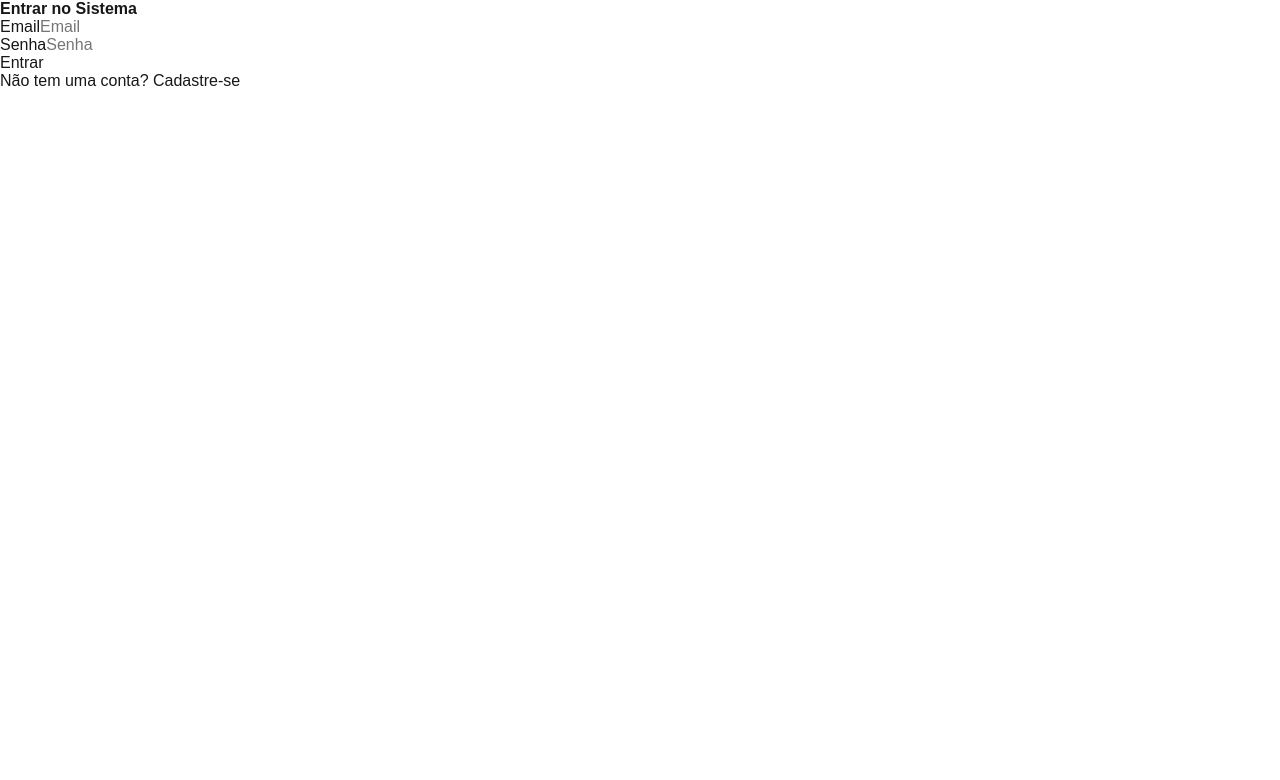
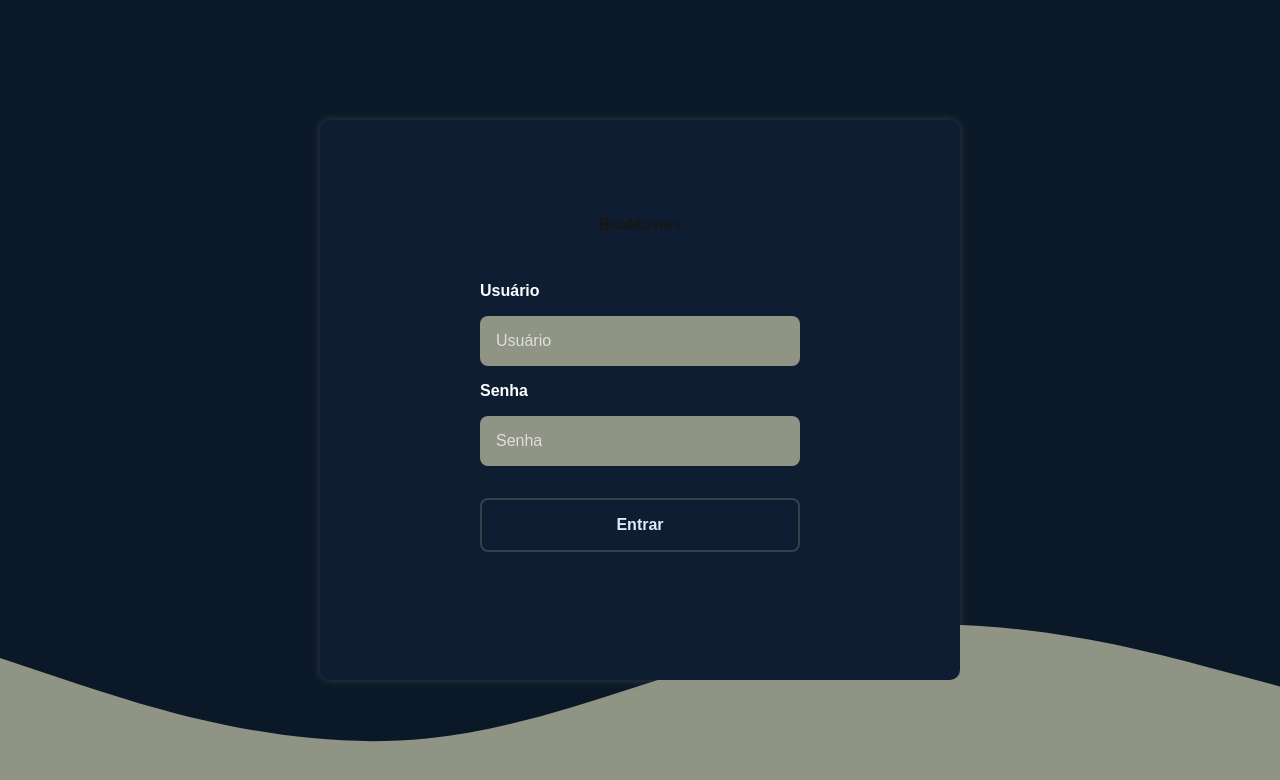
Before and after one commit to DEViana97/bea-movies, a Next.js app: page /login in a window 1280 px wide. Shown: the top 780 px of the page. Built offline with nearby package versions, Linux system fonts and the light colour scheme; no server answers.

Commit message:
add login page styles

```diff
--- a/src/app/login/page.tsx
+++ b/src/app/login/page.tsx
@@ -1,4 +1,4 @@
-import LoginForm from '../../components/loginForm'
+import LoginForm from '../../components/loginForm/LoginForm'
 import React from 'react'
 
 export default function page() {
--- /dev/null
+++ b/src/components/loginForm/LoginForm.tsx
@@ -0,0 +1,72 @@
+'use client'
+
+import { useAuth } from '../../contex/authContext';
+import Link from 'next/link';
+import { useRouter } from 'next/navigation';
+import React, { useState } from 'react';
+import { ContainerWrapper, ContentWrapper } from './loginForm.styled';
+import { Input } from '../input/Input';
+import { Button } from '../button/Button';
+
+
+export default function LoginForm() {
+  const [username, setUsername] = useState<string>('');
+  const [password, setPassword] = useState<string>('');
+  const { login, loading } = useAuth();
+  const router = useRouter();
+
+
+  async function handleSubmit(e: React.FormEvent) {
+    e.preventDefault();
+    try {
+      await login(username, password);
+    } catch (error) {
+      console.error(error);
+      throw new Error('Erro ao fazer login');
+    }
+  }
+
+  return (
+    <ContainerWrapper>
+      <ContentWrapper>
+        <div>
+          <h2>
+            BeaMovies
+          </h2>
+        </div>
+        <form style={{ display: 'flex', flexDirection: 'column', gap: '1rem', width: '60%', padding: '2rem', borderRadius: '8px' }} onSubmit={handleSubmit}>
+          <div>
+            <Input
+              label="Usuário"
+              id="usuario"
+              name="usuario"
+              placeholder="Usuário"
+              value={username}
+              onChange={(e) => setUsername(e.target.value)}
+            />
+            <Input
+              label="Senha"
+              id="password"
+              name="password"
+              type="password"
+              required
+              placeholder="Senha"
+              value={password}
+              onChange={(e) => setPassword(e.target.value)}
+            />
+          </div>
+
+          <div style={{ display: 'flex', width: '100%', justifyContent: 'center' }}>
+            <Button
+             type="submit"
+             width="100%"
+             variant='secondary'
+             disabled={loading}>
+            {loading ? 'Carregando...' : 'Entrar'}
+            </Button>
+          </div>
+        </form>
+      </ContentWrapper>
+    </ContainerWrapper>
+  );
+}
--- a/src/components/loginForm/index.tsx
+++ /dev/null
@@ -1,89 +0,0 @@
-'use client'
-
-import { useAuth } from '../../contex/authContext';
-import Link from 'next/link';
-import { useRouter } from 'next/navigation';
-import React, { useState } from 'react';
-
-
-export default function LoginForm() {
-  const [email, setEmail] = useState<string>('');
-  const [password, setPassword] = useState<string>('');
-  const { login, loading } = useAuth();
-  const router = useRouter();
-
-
-  async function handleSubmit(e: React.FormEvent) {
-    e.preventDefault();
-    try {
-      await login(email, password);
-    } catch (error) {
-      console.error(error);
-      throw new Error('Erro ao fazer login');
-    }
-  }
-
-  return (
-    <div className="min-h-screen flex items-center justify-center bg-gray-100">
-      <div className="max-w-md w-full space-y-8 p-8 bg-white rounded-lg shadow-md">
-        <div className="text-center">
-          {/* <LogIn className="mx-auto h-12 w-12 text-indigo-600" /> */}
-          <h2 className="mt-6 text-3xl font-extrabold text-gray-900">
-            Entrar no Sistema
-          </h2>
-        </div>
-        <form className="mt-8 space-y-6" onSubmit={handleSubmit}>
-          <div className="rounded-md shadow-sm -space-y-px">
-            <div>
-              <label htmlFor="email" className="sr-only">
-                Email
-              </label>
-              <input
-                id="email"
-                name="email"
-                type="text"
-                required
-                className="appearance-none rounded-none relative block w-full px-3 py-2 border border-gray-300 placeholder-gray-500 text-gray-900 rounded-t-md focus:outline-none focus:ring-indigo-500 focus:border-indigo-500 focus:z-10 sm:text-sm"
-                placeholder="Email"
-                value={email}
-                onChange={(e) => setEmail(e.target.value)}
-              />
-            </div>
-            <div>
-              <label htmlFor="password" className="sr-only">
-                Senha
-              </label>
-              <input
-                id="password"
-                name="password"
-                type="password"
-                required
-                className="appearance-none rounded-none relative block w-full px-3 py-2 border border-gray-300 placeholder-gray-500 text-gray-900 rounded-b-md focus:outline-none focus:ring-indigo-500 focus:border-indigo-500 focus:z-10 sm:text-sm"
-                placeholder="Senha"
-                value={password}
-                onChange={(e) => setPassword(e.target.value)}
-              />
-            </div>
-          </div>
-
-          <div>
-            <button
-              type="submit"
-              className="group relative w-full flex justify-center py-2 px-4 border border-transparent text-sm font-medium rounded-md text-white bg-indigo-600 hover:bg-indigo-700 focus:outline-none focus:ring-2 focus:ring-offset-2 focus:ring-indigo-500"
-            >
-              {loading ? 'Carregando...' : 'Entrar'}
-            </button>
-          </div>
-        </form>
-        <div className="text-center">
-          <Link
-            href={'/register'}
-            className="font-medium text-indigo-600 hover:text-indigo-500"
-          >
-            Não tem uma conta? Cadastre-se
-          </Link>
-        </div>
-      </div>
-    </div>
-  );
-}
--- /dev/null
+++ b/src/components/loginForm/loginForm.styled.ts
@@ -0,0 +1,21 @@
+import styled from 'styled-components'
+
+export const ContainerWrapper = styled.div`
+display: flex;
+justify-content: center;
+align-items: center;
+height: 100vh;
+background: ${props => props.theme.chihiroBackground.default} no-repeat bottom url('/wave.svg');
+`
+export const ContentWrapper = styled.div`
+display: flex;
+flex-direction: column;
+justify-content: center;
+align-items: center;
+width: 50vw;
+height: 70vh;
+background: ${props => props.theme.chihiroBackground.secondary};
+border-radius: 10px;
+box-shadow: 0 0 10px rgba(144,148,133,0.3);
+gap: 1rem;
+`
```
